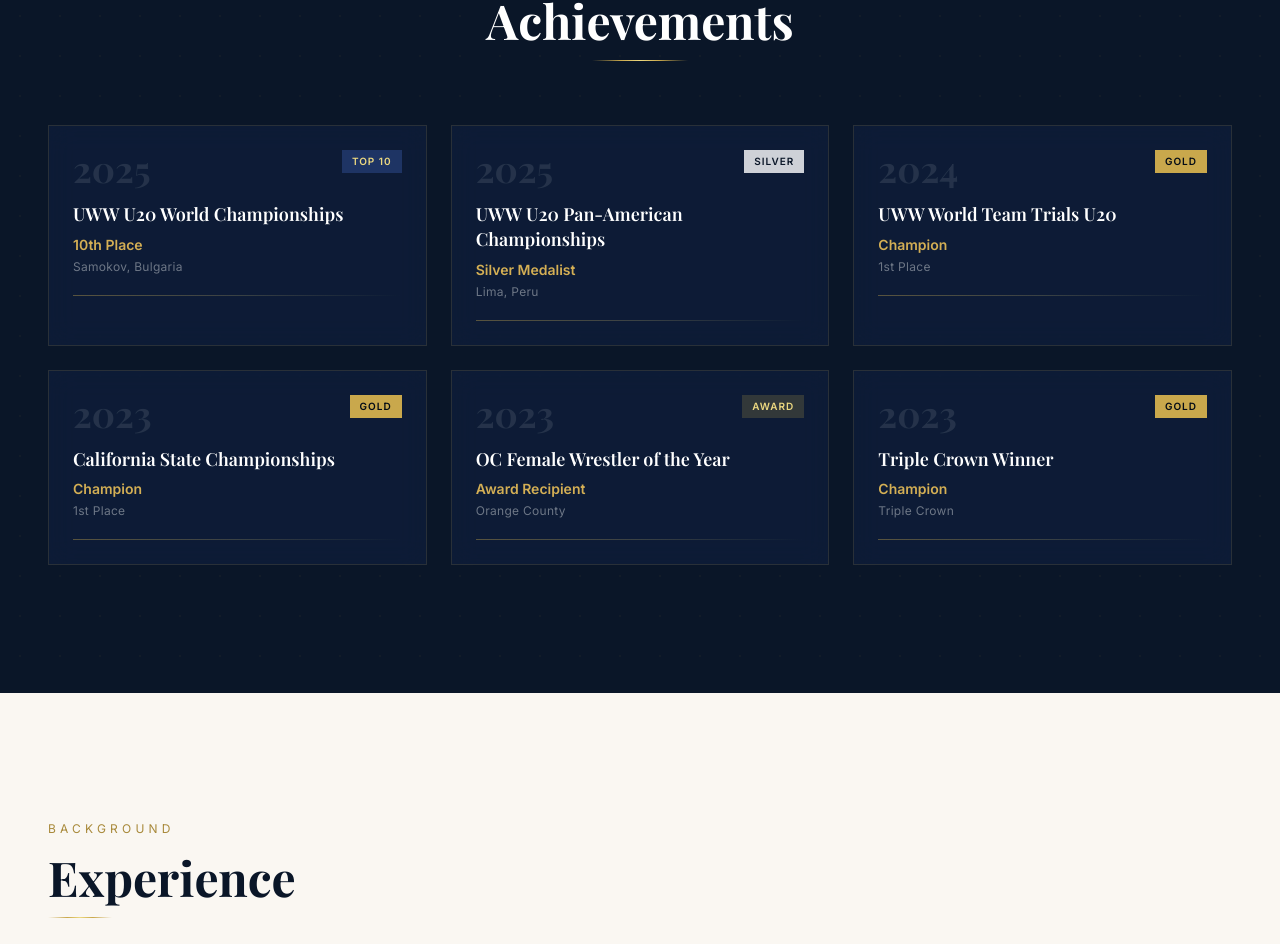
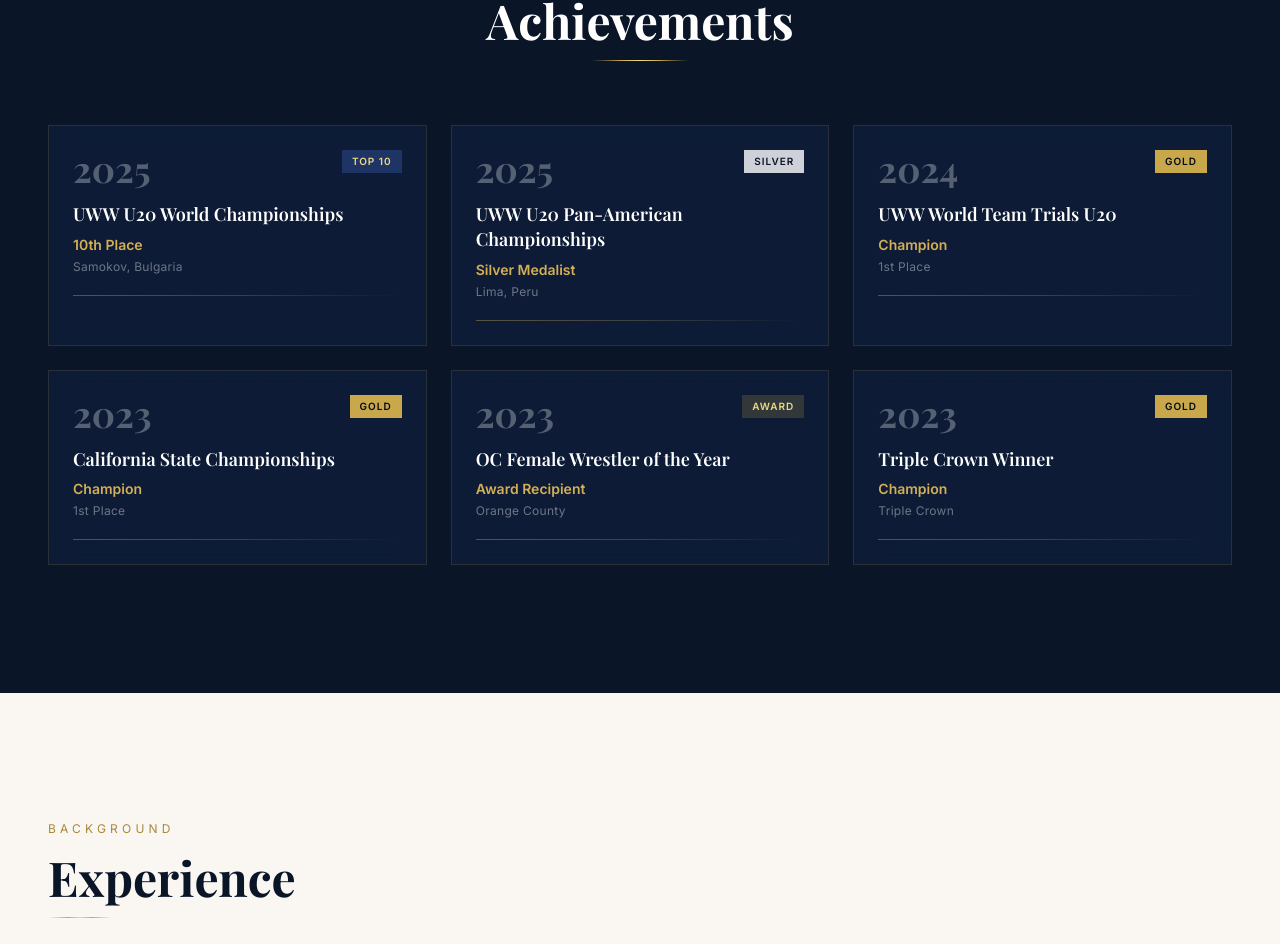
Before and after one commit to ethanqureshi/carissaqureshi, a Next.js app: page / in a window 1280 px wide. Shown: the part 1786-2730 px from the top of the page. Built offline with nearby package versions, Linux system fonts and the light colour scheme; a web font is replaced by a local one.

Commit message:
increase achievement year opacity for readability
Co-Authored-By: WOZCODE <contact@withwoz.com>

```diff
--- a/components/Achievements.tsx
+++ b/components/Achievements.tsx
@@ -117,7 +117,7 @@
                 className="card-glass p-6 group cursor-default"
               >
                 <div className="flex items-start justify-between mb-4">
-                  <span className="font-serif text-4xl font-bold text-white/10 leading-none select-none">
+                  <span className="font-serif text-4xl font-bold text-white/30 leading-none select-none">
                     {a.year}
                   </span>
                   <span className={`text-[10px] font-sans font-semibold tracking-widest uppercase px-2.5 py-1 ${badge.bg} ${badge.text}`}>
```
